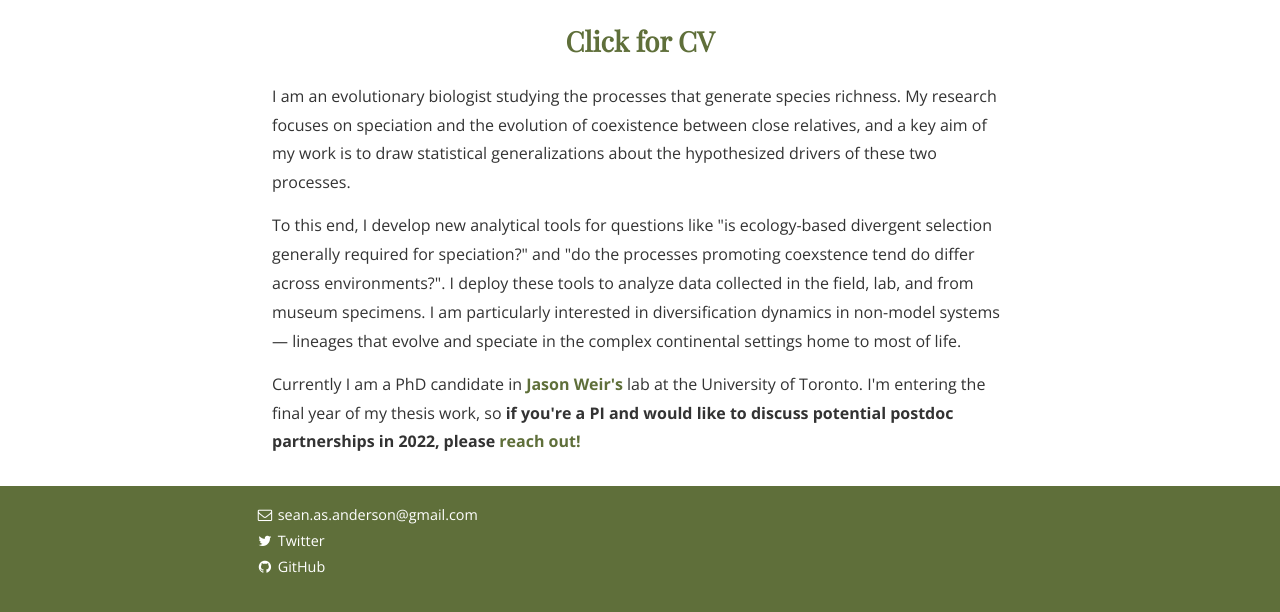
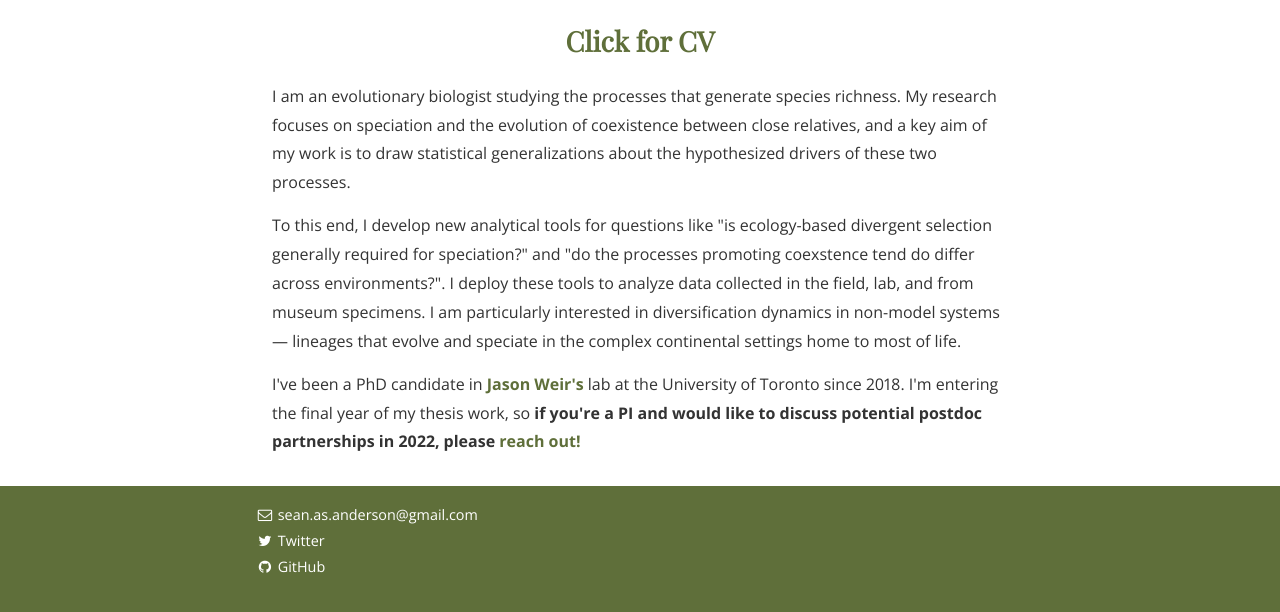
Before and after one commit to SeanASAnderson/SeanASAnderson.github.io, a Jekyll site: the page built from index.html, in a window 1280 px wide and 1068 px high. Shown: the part 456-1068 px from the top of the window. Built offline with Jekyll 4.4.1, drawn with Linux system fonts in a browser that asks for light colours; nearby versions of some CDN libraries; some web fonts are replaced; the list of posts is cut into pages by our own code.

Commit message:
blurb tweak

```diff
--- a/index.html
+++ b/index.html
@@ -50,7 +50,7 @@
   <!--<h1> <center> Welcome! </center> </h1>-->
   <p> I am an evolutionary biologist studying the processes that generate species richness. My research focuses on speciation and the evolution of coexistence between close relatives, and a key aim of my work is to draw statistical generalizations about the hypothesized drivers of these two processes. </p>
   <p> To this end, I develop new analytical tools for questions like "is ecology-based divergent selection generally required for speciation?" and "do the processes promoting coexstence tend do differ across environments?". I deploy these tools to analyze data collected in the field, lab, and from museum specimens. I am particularly interested in diversification dynamics in non-model systems <span>&#8212;</span> lineages that evolve and speciate in the complex continental settings home to most of life. </p>
-  <p> Currently I am a PhD candidate in <a href="https://www.utsc.utoronto.ca/~jweir"/> <b>Jason Weir's </a> </b> lab at the University of Toronto. I'm entering the final year of my thesis work, so <b> if you're a PI and would like to discuss potential postdoc partnerships in 2022, please <a href="mailto:sean.as.anderson@gmail.com">reach out!</a></b> </p>
+  <p> I've been a PhD candidate in <a href="https://www.utsc.utoronto.ca/~jweir"/> <b>Jason Weir's </a> </b> lab at the University of Toronto since 2018. I'm entering the final year of my thesis work, so <b> if you're a PI and would like to discuss potential postdoc partnerships in 2022, please <a href="mailto:sean.as.anderson@gmail.com">reach out!</a></b> </p>
 
   </body>
 </div>
```
